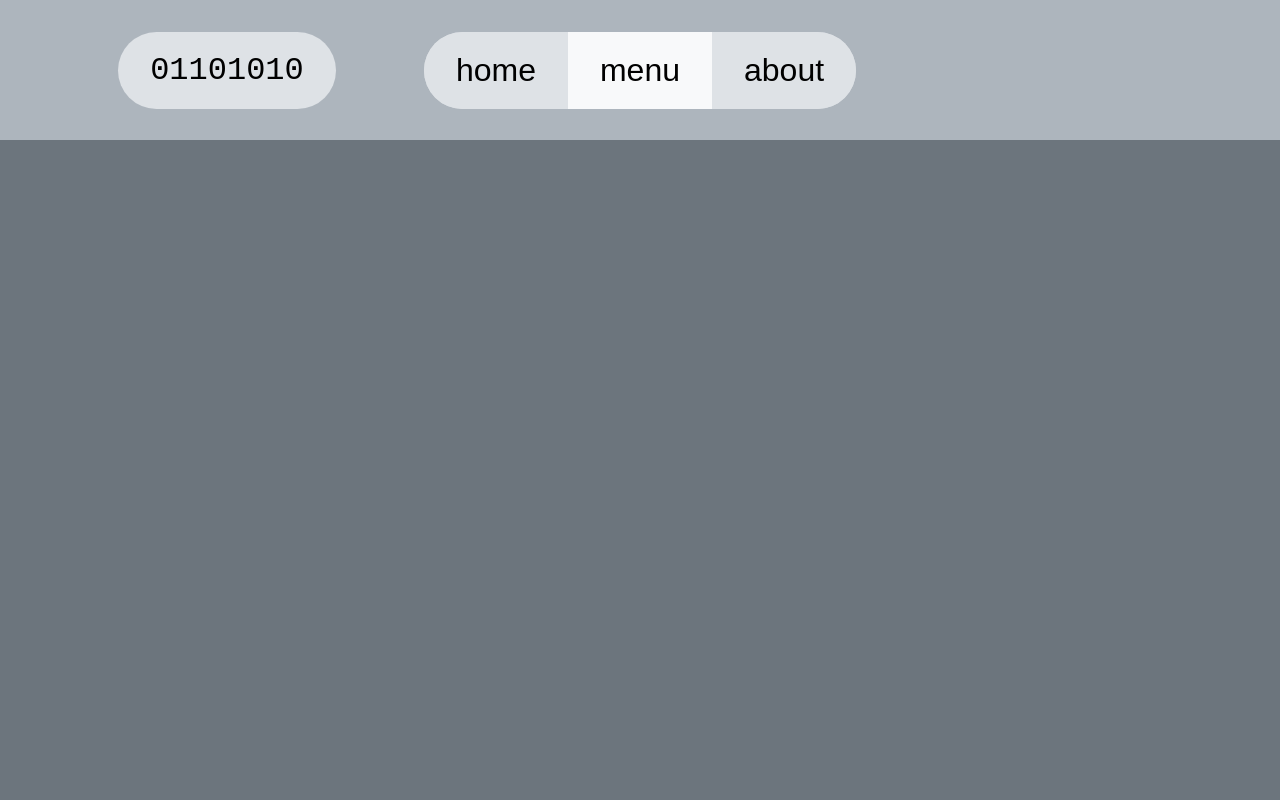
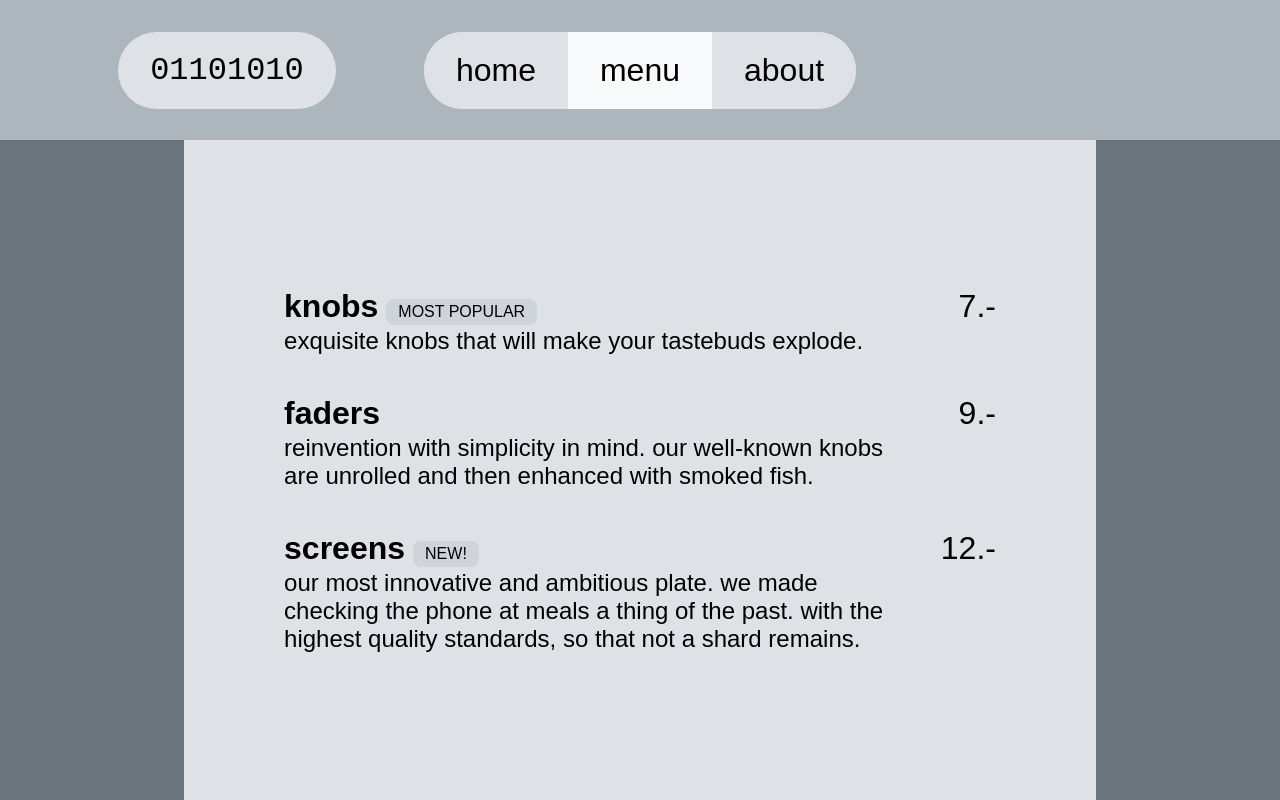
Before and after one commit to Asmatzaile/odin-restaurant-page, a website built with webpack: page src/template.html in a window 1280 px wide. Both pictures are taken after a click on the button "menu". Built offline with nearby package versions, Linux system fonts and the light colour scheme.

Commit message:
add menu

```diff
--- a/src/index.js
+++ b/src/index.js
@@ -1,5 +1,6 @@
 import "./style.css"
 import { render as renderHome } from "./home";
+import { render as renderMenu } from "./menu";
 import { render as renderAbout } from "./about";
 
 const pages = {
@@ -44,10 +45,12 @@ const renderContent = () => {
     switch (pages.current) {
         case "Home":
             return renderHome(content);
+        case "Menu":
+            return renderMenu(content);
         case "About":
             return renderAbout(content);
         default:
-            content.textContent = "";
+            content.textContent = "No content yet";
     }
 }
 
--- /dev/null
+++ b/src/menu.js
@@ -0,0 +1,61 @@
+const menu = [
+    {
+        name: "Knobs",
+        price: 7,
+        tags: ["most popular"],
+        description: "Exquisite knobs that will make your tastebuds explode."
+    },
+    {
+        name: "Faders",
+        price: 9,
+        description: "Reinvention with simplicity in mind. Our well-known knobs are unrolled and then enhanced with smoked fish."
+    },
+    {
+        name: "Screens",
+        price: 12,
+        tags: ["new!"],
+        description: "Our most innovative and ambitious plate. We made checking the phone at meals a thing of the past. With the highest quality standards, so that not a shard remains."
+    }
+];
+
+export const render = parent => {
+    const itemEls = menu.map(item => {
+        const name = document.createElement("h3");
+        name.classList.add("text-32", "lowercase")
+        name.textContent = item.name;
+        item.tags = item.tags ?? []
+        const tags = item.tags.map(tagText => {
+            const tag = document.createElement("span");
+            tag.classList.add("uppercase", "text-16", "tag");
+            tag.textContent = tagText;
+            return tag;
+        });
+        const titleDiv = document.createElement("div");
+        titleDiv.classList.add("flex", "items-baseline", "gap-8");
+        titleDiv.append(name, ...tags);
+
+        const price = document.createElement("span");
+        price.classList.add("text-32", "justify-self-end")
+        price.textContent = `${item.price}.-`;
+
+        const description = document.createElement("p");
+        description.classList.add("text-24", "lowercase", "font-light")
+        description.textContent = item.description;
+
+        const itemEl = document.createElement("div");
+        itemEl.classList.add("menu-item")
+        itemEl.append(titleDiv, price, description);
+        return itemEl;
+    });
+
+    const menuContent = document.createElement("div");
+    menuContent.classList.add("max-w-read", "menu-content");
+    menuContent.append(...itemEls)
+
+    const page = document.createElement("div");
+    page.className = "page menu"
+    page.append(menuContent);
+
+    parent.textContent = "";
+    parent.appendChild(page);
+}
--- a/src/style.css
+++ b/src/style.css
@@ -24,6 +24,50 @@ button {
 
 .whitespace-pre-wrap {
     white-space: pre-wrap;
+}
+
+.uppercase {
+    text-transform: uppercase;
+}
+
+.lowercase {
+    text-transform: lowercase;
+}
+
+.text-16 {
+    font-size: 16px;
+}
+
+.text-24 {
+    font-size: 24px;
+}
+
+.text-32 {
+    font-size: 32px;
+}
+
+.font-light {
+    font-weight: 300;
+}
+
+.flex {
+    display: flex;
+}
+
+.gap-8 {
+    gap: 8px;
+}
+
+.justify-self-end {
+    justify-self: end;
+}
+
+.items-baseline {
+    align-items: baseline;
+}
+
+.max-w-read {
+    max-width: 80ch;
 }
 
 :root {
@@ -91,6 +135,7 @@ header {
     background-color: var(--color-page);
     width: fit-content;
     padding-inline: 100px;
+    padding-block: 20px;
     height: 100%;
     display: grid;
     place-content: center;
@@ -110,4 +155,23 @@ header {
         line-height: 156%;
         letter-spacing: 9%;
     }
+
+    .menu-content {
+        display: grid;
+        grid-template-columns: 1fr auto;
+        gap: 40px;
+        .menu-item {
+            display: grid;
+            grid-column: 1 / -1;
+            row-gap: 2px;
+            grid-template-columns: subgrid;
+            .tag {
+                background-color: var(--color-badge);
+                padding-inline: 12px;
+                padding-block: 4px;
+                border-radius: 8px;
+            }
+        }
+    }
+
 }
```
